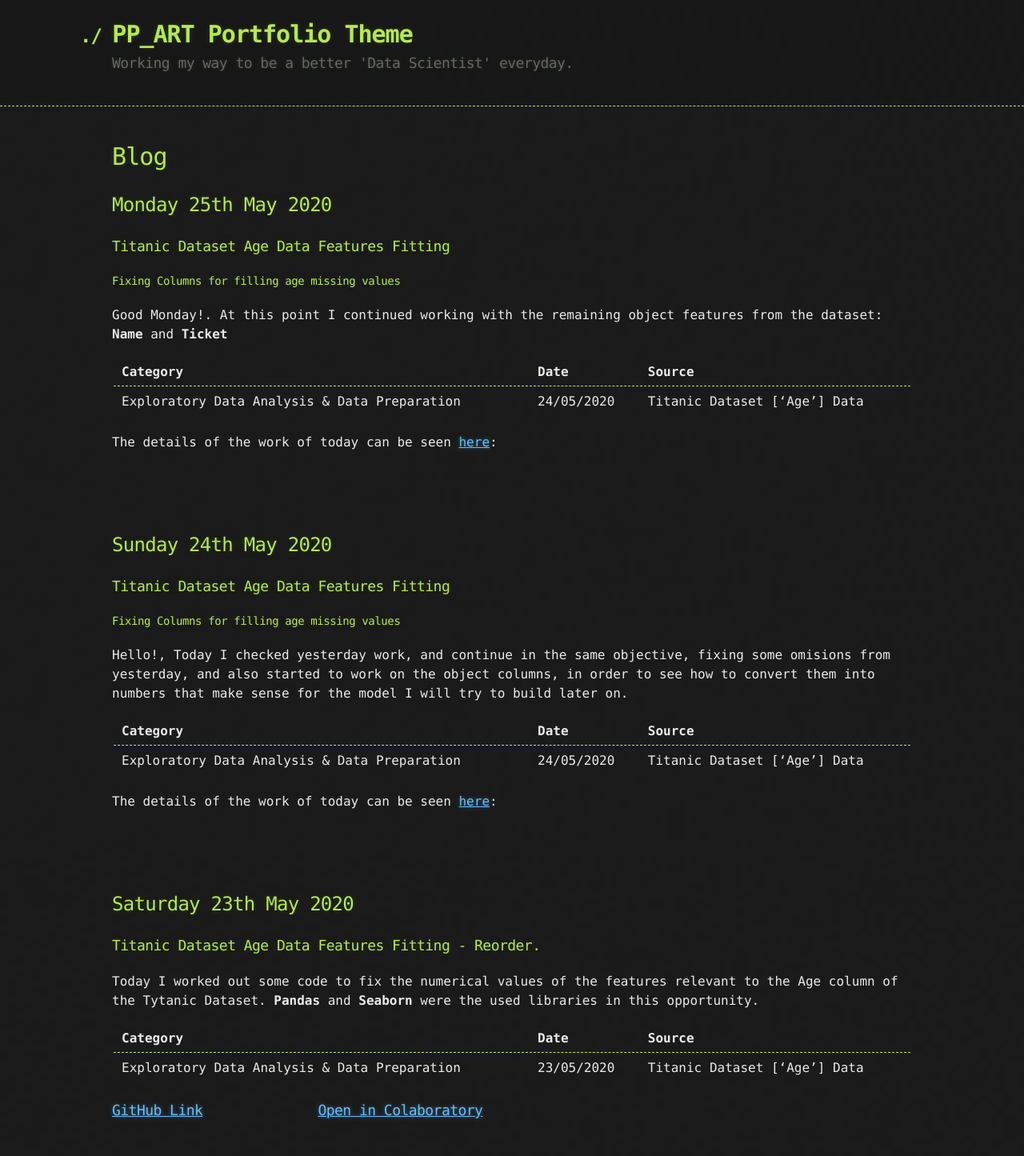
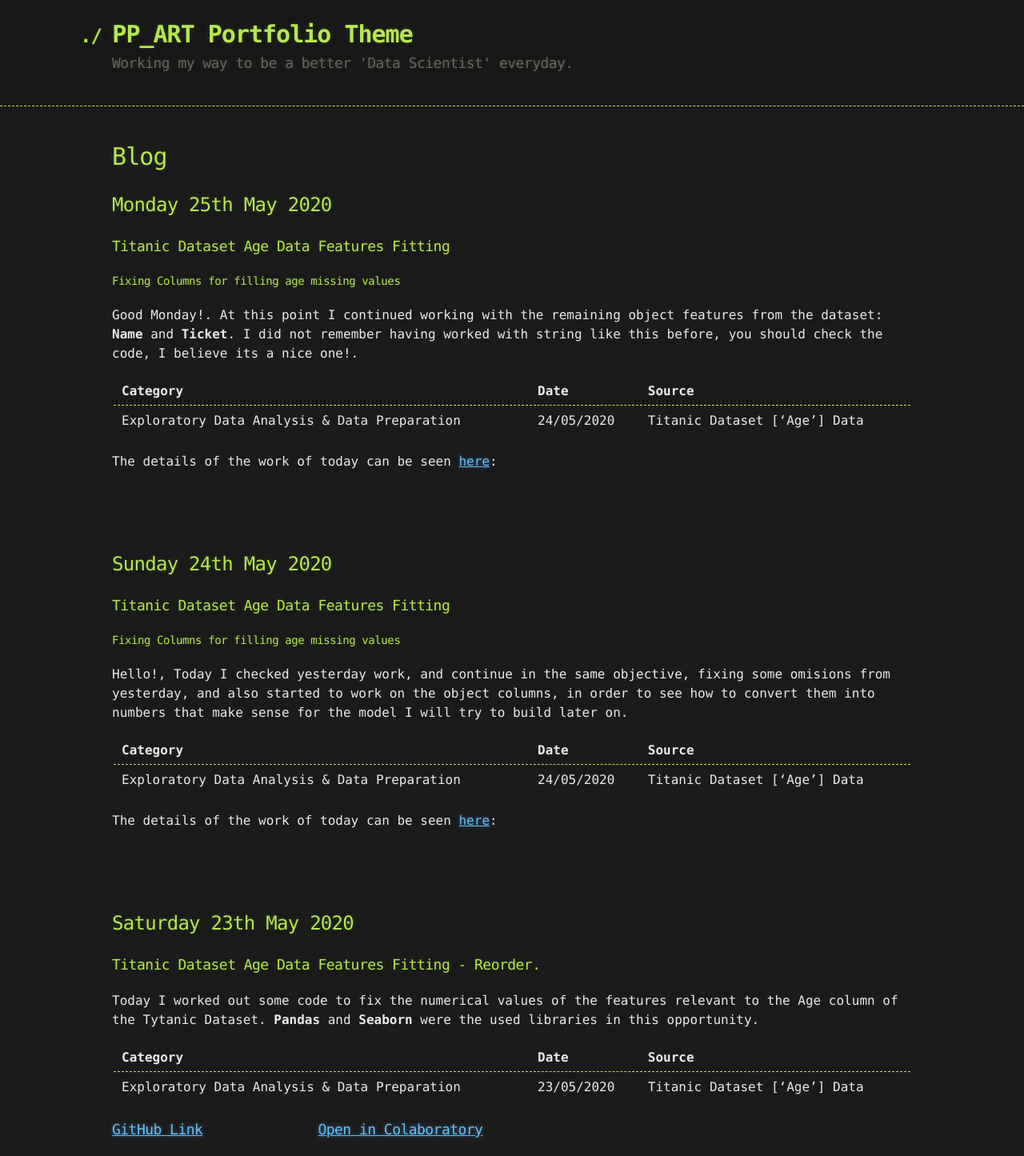
Before and after one commit to PaulB86UK/PP_ART, a Jekyll site: the page built from docs/Blog.md, in a window 1280 px wide. Shown: the whole page at 80% size. Built offline with Jekyll 4.4.1, drawn with Linux system fonts in a browser that asks for light colours; our own code applies the rules of GitHub Pages for plain Markdown files; before the commit the page ends 1421 px from its top, so only the background shows below that.

Commit message:
Update Blog.md

```diff
--- a/docs/Blog.md
+++ b/docs/Blog.md
@@ -9,7 +9,7 @@ permalink: /Blog/
 ### Titanic Dataset Age Data Features Fitting
 #### Fixing Columns for filling age missing values
 
-Good Monday!. At this point I continued working with the remaining object features from the dataset: **Name** and **Ticket**
+Good Monday!. At this point I continued working with the remaining object features from the dataset: **Name** and **Ticket**. I did not remember having worked with string like this before, you should check the code, I believe its a nice one!.
 
 |                   Category                   |    Date   |            Source            |
 |:---------------------------------------------|:----------|:-----------------------------|
```
